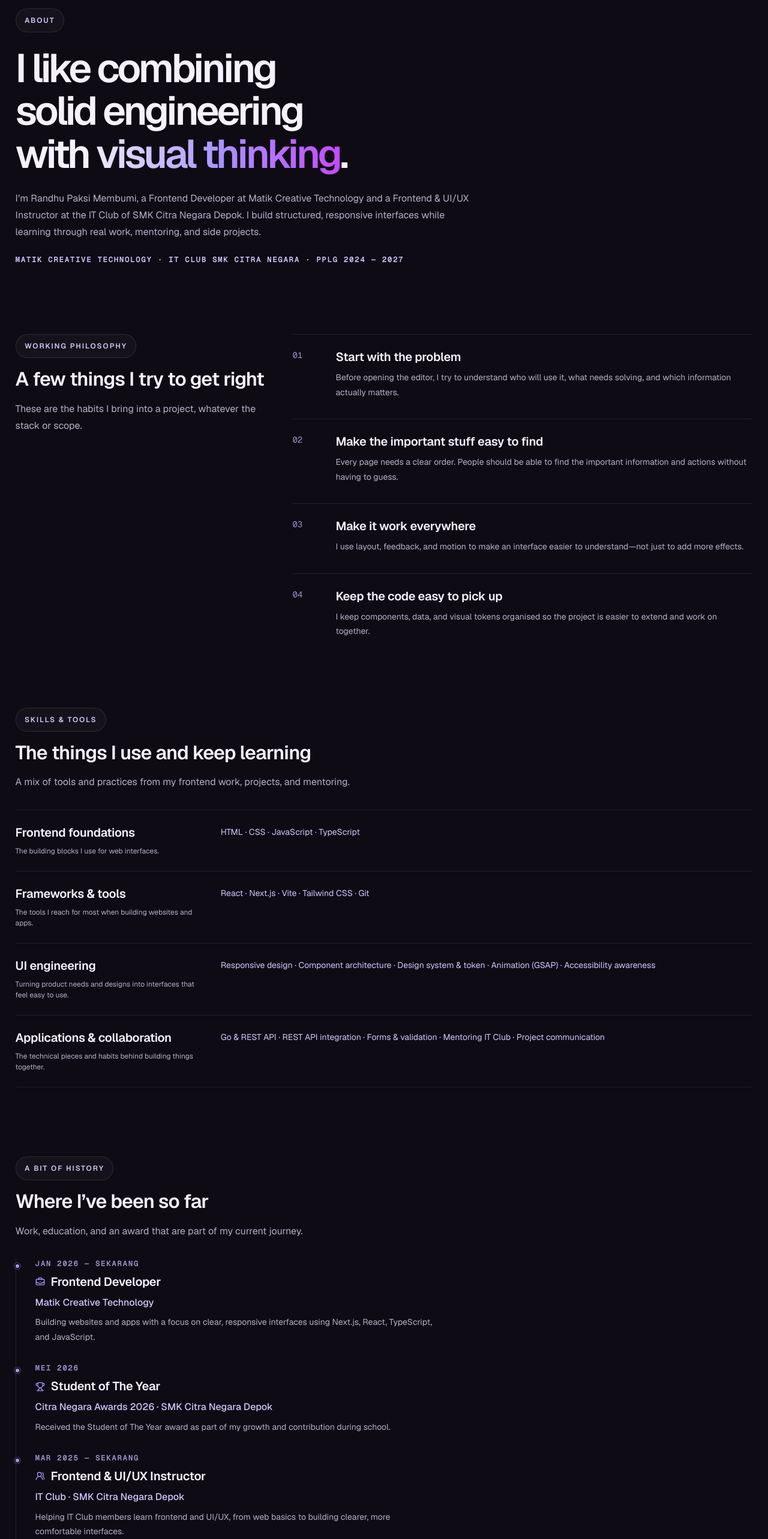
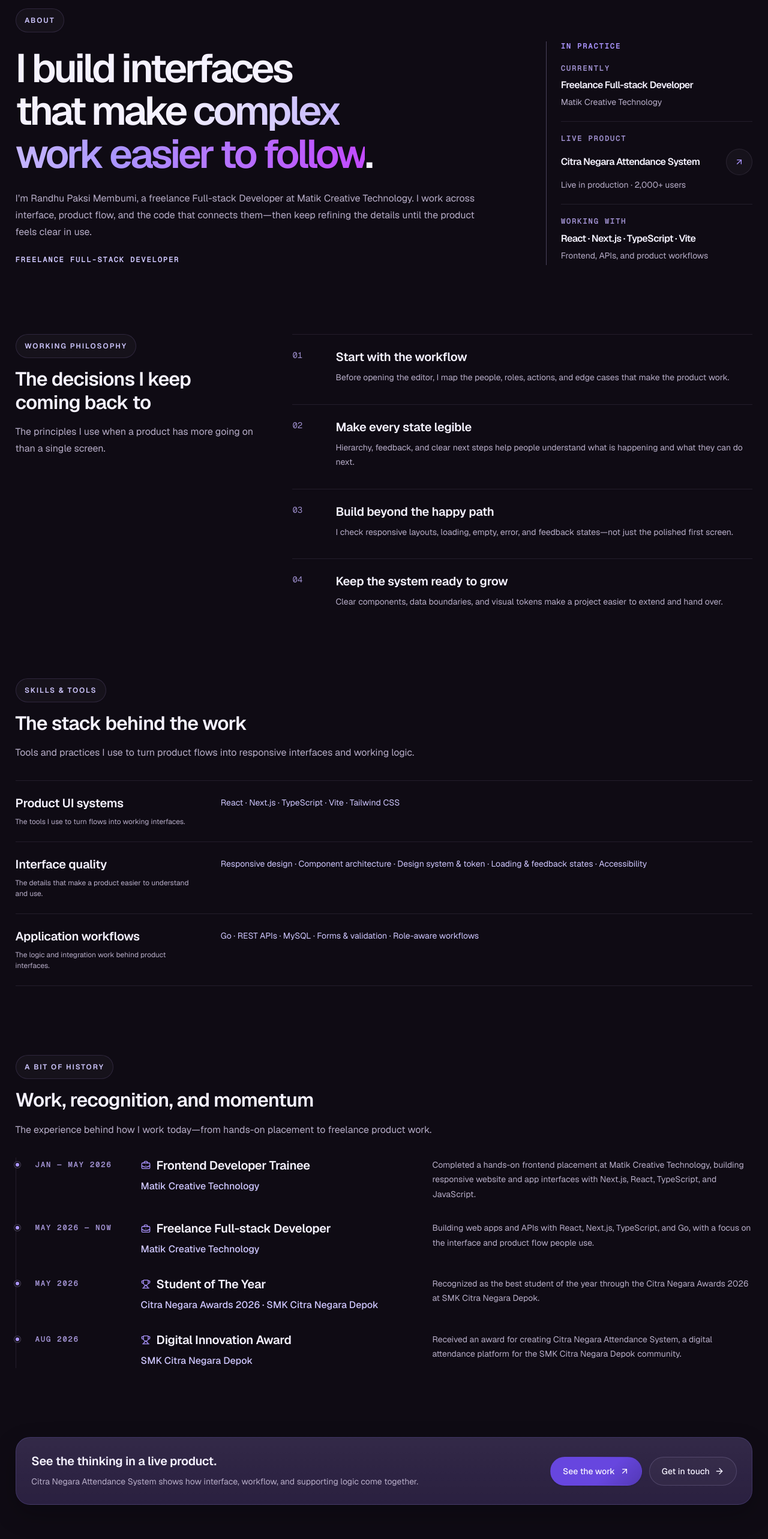
Before and after one commit to randhupaksi/rand-dev, a React (Vite) app: page /about in a window 1280 px wide. Shown: the part 140-2706 px from the top of the page at 60% size. Built offline with nearby package versions, Linux system fonts and the light colour scheme; no server answers.

Commit message:
content: update profile and portfolio information

```diff
--- a/src/data/about.ts
+++ b/src/data/about.ts
@@ -2,117 +2,131 @@ import type { FaqItem, JourneyItem, PrincipleItem, SkillGroup } from "@/types/ab
 
 export const principles: PrincipleItem[] = [
   {
-    title: "Start with the problem",
+    title: "Start with the workflow",
     description:
-      "Before opening the editor, I try to understand who will use it, what needs solving, and which information actually matters.",
+      "Before opening the editor, I map the people, roles, actions, and edge cases that make the product work.",
   },
   {
-    title: "Make the important stuff easy to find",
+    title: "Make every state legible",
     description:
-      "Every page needs a clear order. People should be able to find the important information and actions without having to guess.",
+      "Hierarchy, feedback, and clear next steps help people understand what is happening and what they can do next.",
   },
   {
-    title: "Make it work everywhere",
+    title: "Build beyond the happy path",
     description:
-      "I use layout, feedback, and motion to make an interface easier to understand—not just to add more effects.",
+      "I check responsive layouts, loading, empty, error, and feedback states—not just the polished first screen.",
   },
   {
-    title: "Keep the code easy to pick up",
+    title: "Keep the system ready to grow",
     description:
-      "I keep components, data, and visual tokens organised so the project is easier to extend and work on together.",
+      "Clear components, data boundaries, and visual tokens make a project easier to extend and hand over.",
   },
 ];
 
 export const skillGroups: SkillGroup[] = [
   {
-    title: "Frontend foundations",
-    description: "The building blocks I use for web interfaces.",
-    items: ["HTML", "CSS", "JavaScript", "TypeScript"],
+    title: "Product UI systems",
+    description: "The tools I use to turn flows into working interfaces.",
+    items: ["React", "Next.js", "TypeScript", "Vite", "Tailwind CSS"],
   },
   {
-    title: "Frameworks & tools",
-    description: "The tools I reach for most when building websites and apps.",
-    items: ["React", "Next.js", "Vite", "Tailwind CSS", "Git"],
-  },
-  {
-    title: "UI engineering",
-    description: "Turning product needs and designs into interfaces that feel easy to use.",
+    title: "Interface quality",
+    description: "The details that make a product easier to understand and use.",
     items: [
       "Responsive design",
       "Component architecture",
       "Design system & token",
-      "Animation (GSAP)",
-      "Accessibility awareness",
+      "Loading & feedback states",
+      "Accessibility",
     ],
   },
   {
-    title: "Applications & collaboration",
-    description: "The technical pieces and habits behind building things together.",
+    title: "Application workflows",
+    description: "The logic and integration work behind product interfaces.",
     items: [
-      "Go & REST API",
-      "REST API integration",
+      "Go",
+      "REST APIs",
+      "MySQL",
       "Forms & validation",
-      "Mentoring IT Club",
-      "Project communication",
+      "Role-aware workflows",
     ],
+  },
+];
+
+export const aboutFacts = [
+  {
+    label: "Currently",
+    value: "Freelance Full-stack Developer",
+    detail: "Matik Creative Technology",
+  },
+  {
+    label: "Live product",
+    value: "Citra Negara Attendance System",
+    detail: "Live in production · 2,000+ users",
+    href: "https://absensmk.citranegara.online",
+  },
+  {
+    label: "Working with",
+    value: "React · Next.js · TypeScript · Vite",
+    detail: "Frontend, APIs, and product workflows",
   },
 ];
 
 /** Informasi perjalanan hanya ditampilkan jika sudah dapat diverifikasi. */
 export const journeyItems: JourneyItem[] = [
   {
-    period: "Jan 2026 — Sekarang",
-    title: "Frontend Developer",
+    period: "Jan — May 2026",
+    title: "Frontend Developer Trainee",
     organization: "Matik Creative Technology",
     description:
-      "Building websites and apps with a focus on clear, responsive interfaces using Next.js, React, TypeScript, and JavaScript.",
+      "Completed a hands-on frontend placement at Matik Creative Technology, building responsive website and app interfaces with Next.js, React, TypeScript, and JavaScript.",
     kind: "work",
   },
   {
-    period: "Mei 2026",
+    period: "May 2026 — Now",
+    title: "Freelance Full-stack Developer",
+    organization: "Matik Creative Technology",
+    description:
+      "Building web apps and APIs with React, Next.js, TypeScript, and Go, with a focus on the interface and product flow people use.",
+    kind: "work",
+  },
+  {
+    period: "May 2026",
     title: "Student of The Year",
     organization: "Citra Negara Awards 2026 · SMK Citra Negara Depok",
     description:
-      "Received the Student of The Year award as part of my growth and contribution during school.",
+      "Recognized as the best student of the year through the Citra Negara Awards 2026 at SMK Citra Negara Depok.",
     kind: "award",
   },
   {
-    period: "Mar 2025 — Sekarang",
-    title: "Frontend & UI/UX Instructor",
-    organization: "IT Club · SMK Citra Negara Depok",
-    description:
-      "Helping IT Club members learn frontend and UI/UX, from web basics to building clearer, more comfortable interfaces.",
-    kind: "mentoring",
-  },
-  {
-    period: "2024 — 2027",
-    title: "Software Engineering (PPLG)",
+    period: "Aug 2026",
+    title: "Digital Innovation Award",
     organization: "SMK Citra Negara Depok",
     description:
-      "Studying software engineering while building web and app projects, with a strong interest in frontend and UI/UX.",
-    kind: "education",
+      "Received an award for creating Citra Negara Attendance System, a digital attendance platform for the SMK Citra Negara Depok community.",
+    kind: "award",
   },
 ];
 
 export const contactFaq: FaqItem[] = [
   {
-    question: "Kolaborasi seperti apa yang terbuka?",
+    question: "What kind of work are you open to?",
     answer:
-      "I’m open to frontend collaborations, websites, apps, dashboards, or interface experiments that need to feel clearer and easier to use.",
+      "Frontend and full-stack web work where the interface and workflow matter—websites, dashboards, internal tools, and product apps.",
   },
   {
-    question: "Bagaimana proses kerjanya?",
+    question: "How do you approach a project?",
     answer:
-      "It usually starts with a conversation about the goal and the people using it. From there, I shape the structure, build the interface, and refine the feedback along the way.",
+      "We start with the goal, the people using it, and the workflow that needs to work. Then I map the structure, build the interface, and refine the states around it.",
   },
   {
-    question: "Tools apa yang biasa dipakai?",
+    question: "What do you usually work with?",
     answer:
-      "For frontend work, I mostly use React, Next.js, Vite, TypeScript, JavaScript, and Tailwind CSS. I also work with Go, REST APIs, and Figma when the project calls for it.",
+      "React, Next.js, TypeScript, Vite, and Tailwind CSS for frontend work; Go and REST APIs when the project needs backend support.",
   },
   {
-    question: "Berapa lama respon terhadap pesan?",
+    question: "When can I expect a reply?",
     answer:
-      "I usually reply between school, frontend work, and mentoring. A little context about your project helps us get to the useful part faster.",
+      "I reply as soon as I can around school and project work. A little context about the goal, users, and timeline helps us get useful quickly.",
   },
 ];
--- a/src/data/site.ts
+++ b/src/data/site.ts
@@ -20,6 +20,9 @@ const cvUrl = (env.VITE_CV_URL as string | undefined) || "";
 const linkedInUrl =
   (env.VITE_SOCIAL_LINKEDIN as string | undefined) ||
   "https://id.linkedin.com/in/randhu-paksi-membumi";
+const instagramUrl =
+  (env.VITE_SOCIAL_INSTAGRAM as string | undefined) ||
+  "https://www.instagram.com/randdddh___/";
 
 export const siteIdentity: SiteIdentity = {
   name: "Randhu Paksi Membumi",
@@ -27,9 +30,9 @@ export const siteIdentity: SiteIdentity = {
   brandSecond: "Paksi",
   role: "Frontend Developer",
   tagline:
-    "Frontend Developer who turns rough ideas into websites and apps that feel good to use.",
+    "Frontend developer focused on clear product flows, responsive interfaces, and the logic behind them.",
   availability: {
-    value: "Open to frontend and UI/UX conversations",
+    value: "Open to frontend, full-stack, and UI/UX conversations",
     isPlaceholder: false,
   },
   location: {
@@ -48,7 +51,7 @@ export const socialLinks: SocialLink[] = [
   {
     key: "instagram",
     label: "Instagram",
-    href: (env.VITE_SOCIAL_INSTAGRAM as string | undefined) || null,
+    href: instagramUrl,
   },
   {
     key: "linkedin",
@@ -85,10 +88,3 @@ export const contactChannels: ContactChannel[] = [
     isPlaceholder: !location,
   },
 ];
-
-/**
- * Endpoint pengiriman contact form (POST JSON).
- * Selama kosong, UI menampilkan state bahwa form belum dibuka untuk pengiriman.
- */
-export const contactEndpoint =
-  (env.VITE_CONTACT_ENDPOINT as string | undefined) || null;
--- a/src/pages/about-page.tsx
+++ b/src/pages/about-page.tsx
@@ -2,29 +2,20 @@ import {
   ArrowRight,
   ArrowUpRight,
   BriefcaseBusiness,
-  GraduationCap,
   Trophy,
-  UsersRound,
 } from "lucide-react";
 import { Link } from "react-router-dom";
 
 import { buttonVariants } from "@/components/ui/button-variants";
-import { journeyItems, principles, skillGroups } from "@/data/about";
+import { aboutFacts, journeyItems, principles, skillGroups } from "@/data/about";
 import { siteIdentity } from "@/data/site";
 import { usePageMeta } from "@/hooks/use-page-meta";
 import { useReveal } from "@/hooks/use-reveal";
 
-const journeyIconMap = {
-  work: BriefcaseBusiness,
-  award: Trophy,
-  mentoring: UsersRound,
-  education: GraduationCap,
-} as const;
-
 export default function AboutPage() {
   usePageMeta(
     "About - Randhu Paksi Membumi",
-    "A closer look at how Randhu Paksi Membumi works as a Frontend Developer.",
+    "How Randhu Paksi Membumi approaches product interfaces, workflows, and frontend implementation.",
   );
 
   const scopeRef = useReveal<HTMLDivElement>();
@@ -33,7 +24,8 @@ export default function AboutPage() {
     <div ref={scopeRef}>
       {/* Intro editorial */}
       <section className="section-shell-compact">
-        <div className="content-stack-md max-w-4xl">
+        <div className="grid gap-12 lg:grid-cols-[minmax(0,1.12fr)_minmax(16rem,0.48fr)] lg:items-end lg:gap-20">
+          <div className="content-stack-md">
             <div data-reveal className="section-eyebrow">
               About
             </div>
@@ -41,21 +33,53 @@ export default function AboutPage() {
               data-reveal
               className="type-h1"
             >
-            I like combining solid engineering with{" "}
+              I build interfaces that make{" "}
               <span className="text-gradient-brand">
-              visual thinking
+                complex work easier to follow
               </span>
               .
             </h1>
             <p data-reveal className="section-copy max-w-3xl">
-            I’m {siteIdentity.name}, a {siteIdentity.role} at Matik Creative Technology
-            and a Frontend & UI/UX Instructor at the IT Club of SMK Citra Negara Depok.
-            I build structured, responsive interfaces while learning through real work,
-            mentoring, and side projects.
+              I’m {siteIdentity.name}, a freelance Full-stack Developer at Matik Creative
+              Technology. I work across interface, product flow, and the code that connects
+              them—then keep refining the details until the product feels clear in use.
             </p>
             <p data-reveal className="type-overline text-brand-soft">
-            Matik Creative Technology · IT Club SMK Citra Negara · PPLG 2024 — 2027
+              Freelance full-stack developer
             </p>
+          </div>
+
+          <aside
+            data-reveal
+            aria-label="Professional highlights"
+            className="border-t border-border-strong pt-6 lg:border-l lg:border-t-0 lg:pb-1 lg:pl-6 lg:pt-0"
+          >
+            <p className="type-overline text-accent">In practice</p>
+            <dl className="mt-5 divide-y divide-border-subtle">
+              {aboutFacts.map((fact) => (
+                <div key={fact.label} className="py-5 first:pt-0 last:pb-0">
+                  <dt className="type-overline text-brand-muted">{fact.label}</dt>
+                  <dd className="mt-2 flex items-center justify-between gap-3 text-base font-semibold tracking-tight text-foreground">
+                    <span>{fact.value}</span>
+                    {fact.href ? (
+                      <a
+                        href={fact.href}
+                        target="_blank"
+                        rel="noreferrer"
+                        aria-label={`Visit ${fact.value}`}
+                        className="ds-icon-control size-9 shrink-0 text-accent transition-colors hover:border-border-strong hover:bg-primary-surface focus-visible:outline-2 focus-visible:outline-offset-4 focus-visible:outline-ring"
+                      >
+                        <ArrowUpRight className="size-4" aria-hidden="true" />
+                      </a>
+                    ) : null}
+                  </dd>
+                  <dd className="mt-1 text-sm leading-6 text-muted-foreground">
+                    {fact.detail}
+                  </dd>
+                </div>
+              ))}
+            </dl>
+          </aside>
         </div>
       </section>
 
@@ -65,10 +89,10 @@ export default function AboutPage() {
           <div data-reveal className="content-stack-sm lg:sticky lg:top-32 lg:self-start">
             <div className="section-eyebrow">Working Philosophy</div>
             <h2 className="type-h3">
-            A few things I try to get right
+            The decisions I keep coming back to
             </h2>
             <p className="section-copy">
-              These are the habits I bring into a project, whatever the stack or scope.
+              The principles I use when a product has more going on than a single screen.
             </p>
           </div>
 
@@ -102,10 +126,10 @@ export default function AboutPage() {
           <div data-reveal className="content-stack-sm max-w-3xl">
             <div className="section-eyebrow">Skills & tools</div>
             <h2 className="type-h3">
-              The things I use and keep learning
+              The stack behind the work
             </h2>
             <p className="section-copy">
-              A mix of tools and practices from my frontend work, projects, and mentoring.
+              Tools and practices I use to turn product flows into responsive interfaces and working logic.
             </p>
           </div>
 
@@ -135,16 +159,16 @@ export default function AboutPage() {
           <div data-reveal className="content-stack-sm max-w-3xl">
             <div className="section-eyebrow">A bit of history</div>
             <h2 className="type-h3">
-              Where I’ve been so far
+              Work, recognition, and momentum
             </h2>
             <p className="section-copy">
-              Work, education, and an award that are part of my current journey.
+              The experience behind how I work today—from hands-on placement to freelance product work.
             </p>
           </div>
 
           <ol className="ds-divider relative content-stack-lg border-l pl-8">
             {journeyItems.map((item) => {
-              const Icon = journeyIconMap[item.kind];
+              const Icon = item.kind === "award" ? Trophy : BriefcaseBusiness;
 
               return (
                 <li key={item.title} data-reveal className="relative">
@@ -155,12 +179,12 @@ export default function AboutPage() {
                     <span className="size-1.5 rounded-full bg-accent" />
                   </span>
 
-                  <div className="content-stack-xs">
-                    <div className="flex flex-wrap items-center gap-3">
-                      <span className="type-overline">
-                        {item.period}
-                      </span>
+                  <div className="content-stack-xs lg:grid lg:grid-cols-[9rem_minmax(15rem,0.85fr)_minmax(18rem,1fr)] lg:items-start lg:gap-8">
+                    <div className="flex flex-wrap items-center gap-3 lg:col-start-1 lg:pt-1">
+                      <span className="type-overline">{item.period}</span>
                     </div>
+
+                    <div className="content-stack-xs lg:col-start-2">
                       <h3 className="type-h4 flex flex-wrap items-center gap-2.5">
                         <Icon
                           aria-hidden="true"
@@ -171,7 +195,9 @@ export default function AboutPage() {
                       <p className="type-body-medium text-brand-soft">
                         {item.organization}
                       </p>
-                    <p className="type-body-sm max-w-2xl">
+                    </div>
+
+                    <p className="type-body-sm max-w-2xl lg:col-start-3 lg:max-w-none">
                       {item.description}
                     </p>
                   </div>
@@ -190,10 +216,10 @@ export default function AboutPage() {
         >
           <div className="content-stack-xs">
             <h2 className="type-h4">
-              Want to see how this thinking shows up in a real project?
+              See the thinking in a live product.
             </h2>
             <p className="type-body-sm">
-              Take a look at the work, or start a conversation.
+              Citra Negara Attendance System shows how interface, workflow, and supporting logic come together.
             </p>
           </div>
           <div className="flex flex-wrap gap-3">
--- a/src/pages/not-found-page.tsx
+++ b/src/pages/not-found-page.tsx
@@ -14,11 +14,10 @@ export default function NotFoundPage() {
           404
         </p>
         <h1 className="type-h3">
-          This page is nowhere to be found
+          This link doesn’t lead anywhere
         </h1>
         <p className="type-body-sm">
-          The link may be broken, moved, or not built yet. Head home or take a look
-          at the work instead.
+          It may be outdated or moved. Head home or browse the work instead.
         </p>
         <div className="flex flex-wrap justify-center gap-3 pt-2">
           <Link
```
Also changed, not shown: src/pages/contact-page.tsx (+79 -307 lines), 2 other files (tests, documents, lock files or other folders). Lines whose indentation alone changed are shown as unchanged.
